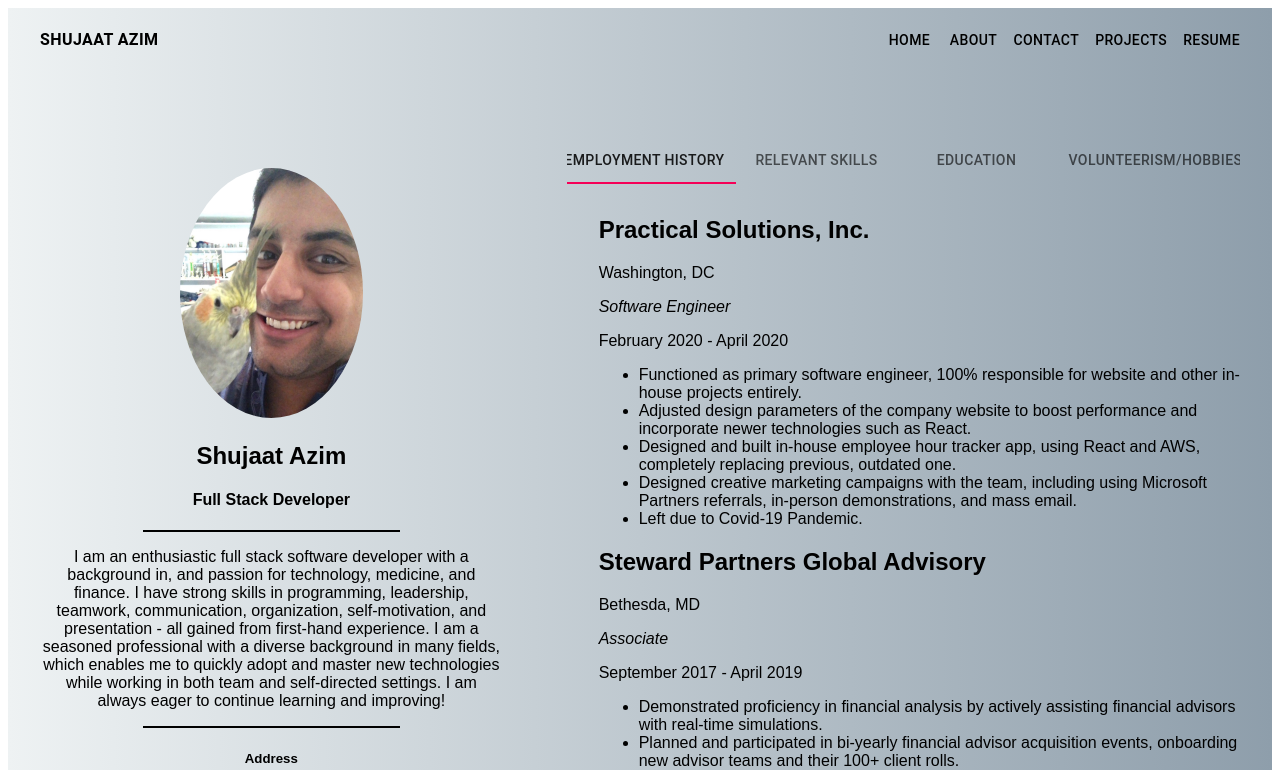
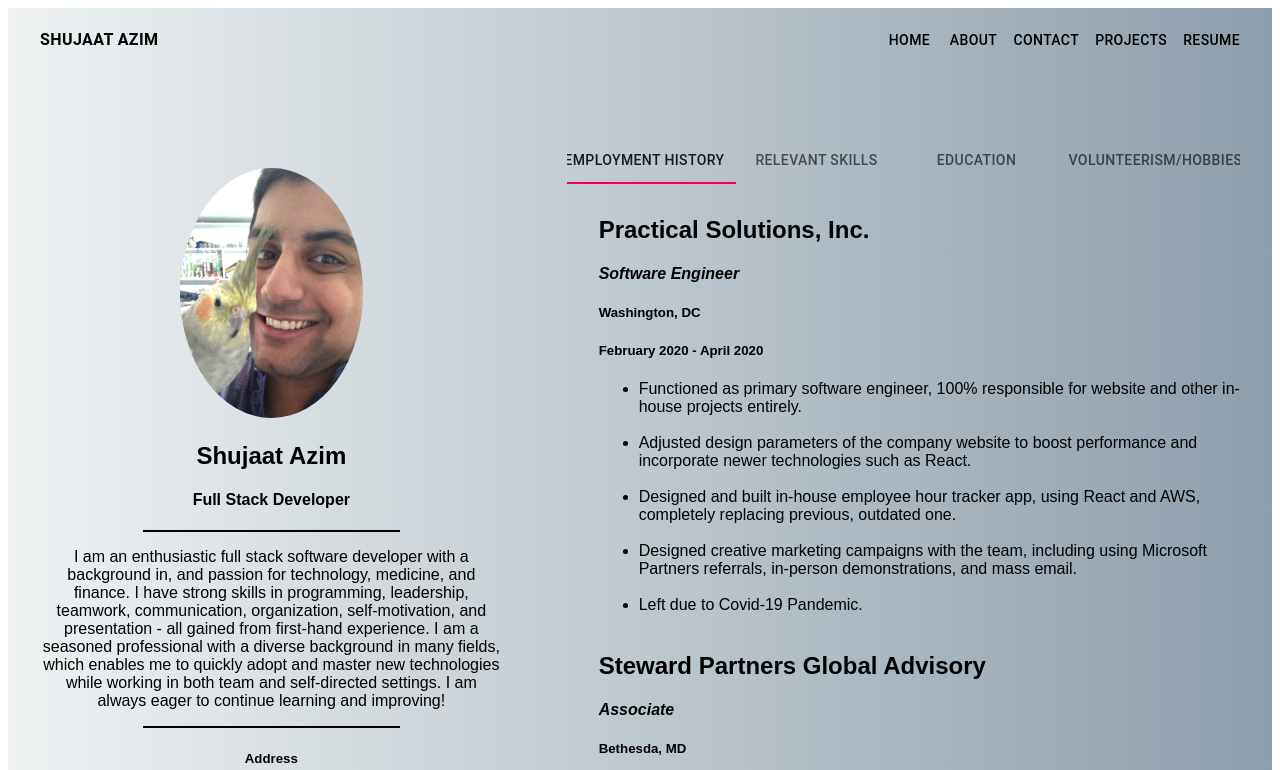
Before and after one commit to ShujaatAzim/Portfolio, a React (Create React App) app: page /resume in a window 1280 px wide. Shown: the top 770 px of the page. Built offline with nearby package versions, Linux system fonts and the light colour scheme.

Commit message:
Changed resume layoutt/styling ot have more space between items and increase readability.

```diff
--- a/src/Components/ResumeContent.js
+++ b/src/Components/ResumeContent.js
@@ -9,28 +9,28 @@ const ResumeContent = props => {
     <div>
       { resumeData[content].map(item => {
         return (
-          content === "education" ?
-          <div>
-            <h2>{item.place}</h2>
-            <p>{item.time}</p>
-            <ul>
-              {item.description.map(desc => <li>{desc}</li>)}
-            </ul>
-          </div> :
           content === "employment" ?
           <div>
-            <h2>{item.place}</h2>
-            <p>{item.city}</p>
-            <p><i>{item.title}</i></p>
-            <p>{item.time}</p>
+            <h2><b>{item.place}</b></h2>
+            <h4><i>{item.title}</i></h4>
+            <h5>{item.city}</h5>
+            <h5>{item.time}</h5>
             <ul>
-              {item.description.map(desc => <li>{desc}</li>)}
+              {item.description.map(desc => <div><li>{desc}</li><br /></div>)}
             </ul>
           </div> :
           content === "skills" ?
           <div>
             <h2>{item.name}:</h2>
             <p>{item.description}</p> {/* don't like this in line font sizing, might change...*/}
+          </div> :
+          content === "education" ?
+          <div>
+            <h2><b>{item.place}</b></h2>
+            <h4>{item.time}</h4>
+            <ul>
+              {item.description.map(desc => <div><li>{desc}</li><br /></div>)}
+            </ul>
           </div> :
           content === "extras" ?
           <div>
```
